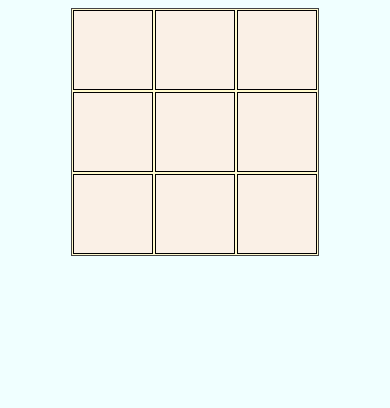
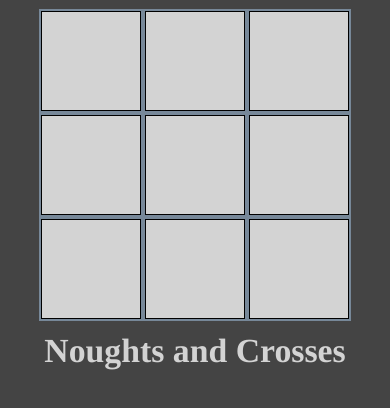
Before and after one commit to callumfrance/noughts-and-crosses, a plain HTML site: page index.html in a window 390 px wide. Drawn offline with nearby package versions, Linux system fonts and the light colour scheme.

Commit message:
better styling; now it looks nicer and is pretty much responsive

```diff
--- a/base-css.css
+++ b/base-css.css
@@ -1,26 +1,32 @@
 body {
-    background: Azure;
+    background: #444;
     user-select: none;
+    font-family: Times, serif;
 }
 
 #gridArena {
     align-content: space-around;
-    background: LemonChiffon;
+    background: LightSlateGrey;
     border: 1px solid #444;
     display: flex;
-    height: 63vw;
+    justify-content: space-around;
     flex-flow: row wrap;
-    justify-content: space-around;
-    width: 63vw;
+
+    height: 80vw;
+    max-height: 90vh;
+    width: 80vw;
+    max-width: 90vh;
     margin: 0 auto;
 }
 
 .gridCell {
-    background: Linen;
+    background: LightGrey;
     border: 1px solid black;
     display: block;
-    height: 20vw;
-    width: 20vw;
+    height: 25vw;
+    max-height: 28vh;
+    width: 25vw;
+    max-width: 28vh;
     font-size: 10vw;
 }
 
@@ -28,4 +34,20 @@ body {
     text-align: center;
     margin: 0;
     line-height: 20vw;
+    display: none;
 }
+
+.X {
+    background: LightCoral;
+}
+
+.O {
+    background: SkyBlue;
+}
+
+.titleBlock, .titleBlock h1 {
+    color: LightGrey;
+    text-align: center;
+    font-size: 4vh;
+    margin-top: -1vh;
+}
--- a/index.html
+++ b/index.html
@@ -3,6 +3,7 @@
     <meta charset="UTF-8">
     <link rel="stylesheet" href="base-css.css">
     <script src="https://cdn.jsdelivr.net/npm/vue/dist/vue.js"></script>
+    <title>Noughts and Crosses</title>
 </head>
 <body>
     <div id="gridArena">
@@ -16,5 +17,9 @@
         <one-cell></one-cell>
         <one-cell></one-cell>
     </div>
+    <br>
+    <div class="titleBlock">
+        <h1>Noughts and Crosses</h1>
+    </div>
     <script type="text/javascript" src="index.js"></script>
 </body>
```
